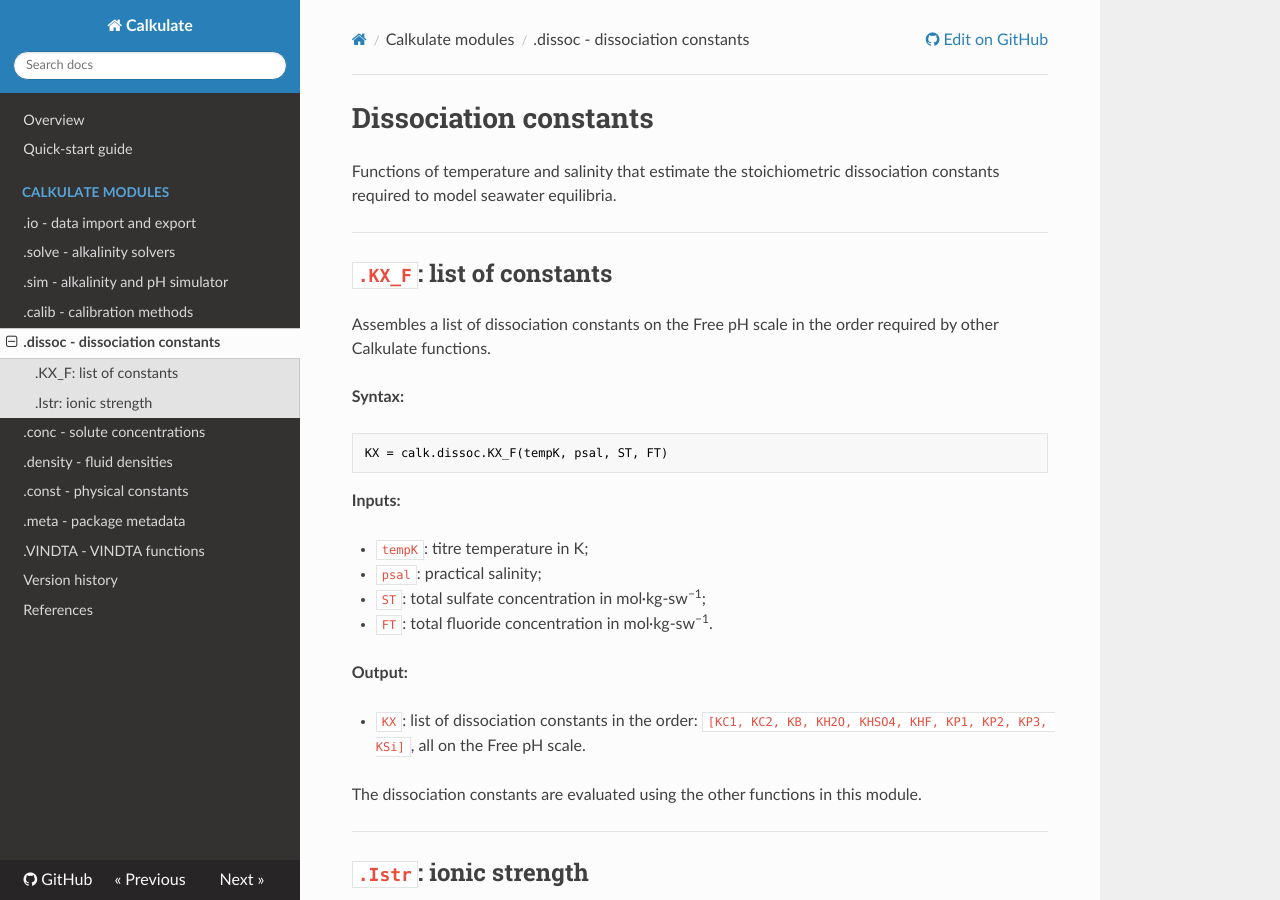
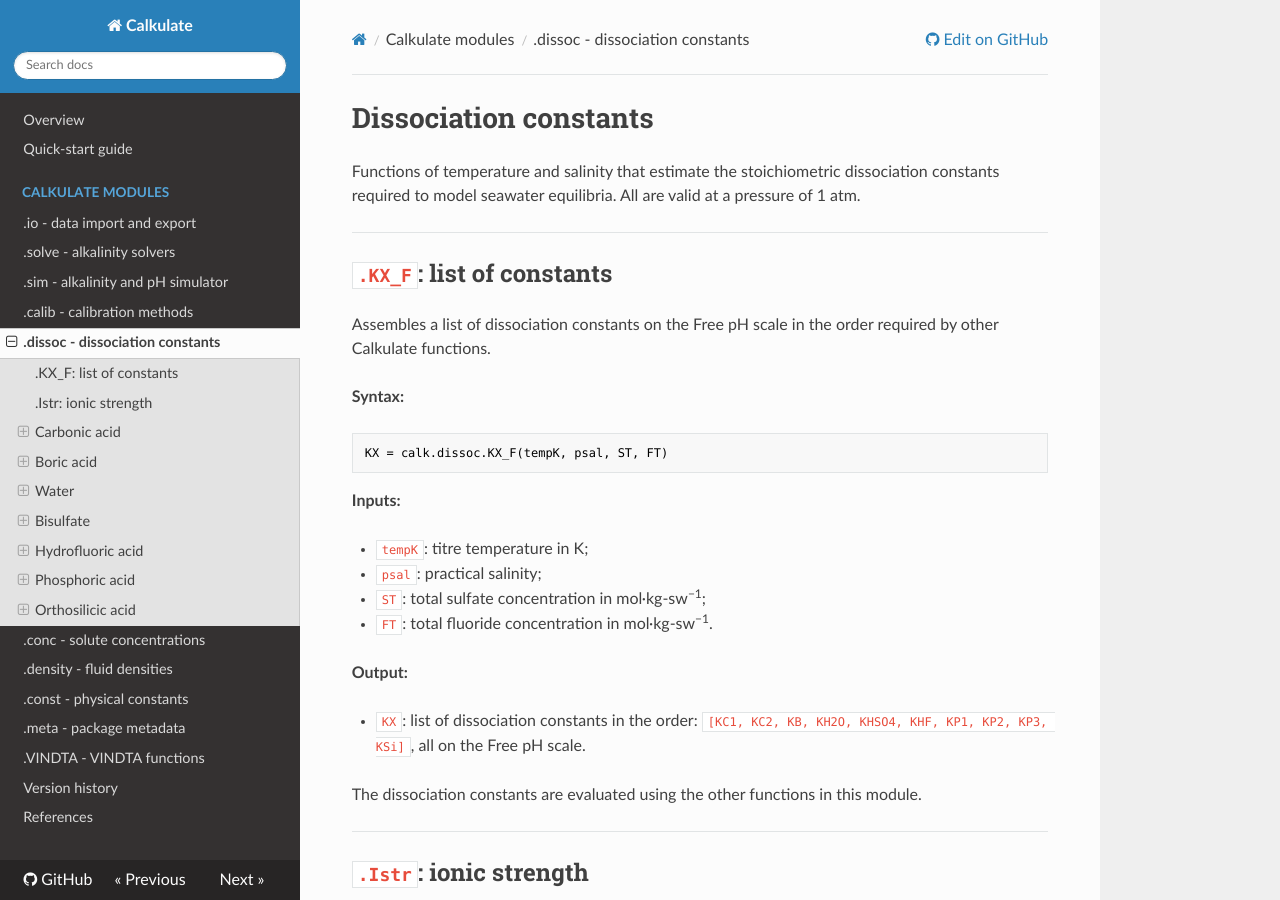
Before and after one commit to mvdh7/calkulate, an MkDocs documentation site: the page built from docs/modules/dissoc.md, in a window 1280 px wide and 900 px high. Built offline with MkDocs 1.6.1, drawn with Linux system fonts in a browser that asks for light colours; nearby versions of some CDN libraries; formulas are drawn with MathJax 3.

Commit message:
Note pressure and drop a nav menu level

```diff
--- a/docs/modules/dissoc.md
+++ b/docs/modules/dissoc.md
@@ -13,7 +13,7 @@
 
 # Dissociation constants
 
-Functions of temperature and salinity that estimate the stoichiometric dissociation constants required to model seawater equilibria.
+Functions of temperature and salinity that estimate the stoichiometric dissociation constants required to model seawater equilibria. All are valid at a pressure of 1 atm.
 
 
 <!-- Add chemistry with https://mhchem.github.io/MathJax-mhchem/ -->
@@ -68,7 +68,7 @@
 
 <hr />
 
-# Carbonic acid
+## Carbonic acid
 
 After dissolving into seawater, $\ce{CO2}$ reacts to form carbonic acid ($\ce{H2CO3}$), which totally dissociates into bicarbonate and carbonate ions ($\ce{HCO3-}$ and $\ce{CO3^2-}$). The relevant equilibria are:
 
@@ -82,7 +82,7 @@
 
 $$K_2^\* = \frac{[\ce{CO3^2-}] [\ce{H+}]}{[\ce{HCO3-}]}$$
 
-## `.KC_T_LDK00`: Lueker et al. (2000)
+### `.KC_T_LDK00`: Lueker et al. (2000)
 
 Estimates the carbonic acid stoichiometric dissociation constants $K_1^\*$ and $K_2^\*$ from temperature and salinity on the Total pH scale following Lueker et al. (2000).
 
@@ -109,7 +109,7 @@
 
 <hr />
 
-# Boric acid
+## Boric acid
 
 The equilibrium reaction is:
 
@@ -119,7 +119,7 @@
 
 $$K_\text{B}^\* = \frac{[\ce{B(OH)4-}] [\ce{H+}]}{[\ce{B(OH)3}]}$$
 
-## `.KB_T_D90a`: Dickson (1990a)
+### `.KB_T_D90a`: Dickson (1990a)
 
 Estimates the boric acid stoichiometric dissociation constant $K_\text{B}^\*$ from temperature and salinity on the Total pH scale following Dickson (1990a).
 
@@ -145,7 +145,7 @@
 
 <hr />
 
-# Water
+## Water
 
 The equilibrium reaction is:
 
@@ -155,7 +155,7 @@
 
 $$K_\text{w}^\* = [\ce{OH-}] [\ce{H+}]$$
 
-## `.KH2O_T_DSC07`: Dickson et al. (2007)
+### `.KH2O_T_DSC07`: Dickson et al. (2007)
 
 Estimates the water stoichiometric dissociation constant $K_\text{w}^\*$ from temperature and salinity on the Total pH scale following Dickson et al. (2007).
 
@@ -176,7 +176,7 @@
 
 <hr />
 
-# Bisulfate
+## Bisulfate
 
 The equilibrium reaction is:
 
@@ -186,7 +186,7 @@
 
 $$K_\text{S}^\* = \frac{[\ce{SO4^2-}] [\ce{H+}]}{[\ce{HSO4-}]}$$
 
-## `.KHSO4_F_D90b`: Dickson (1990b)
+### `.KHSO4_F_D90b`: Dickson (1990b)
 
 Estimates the bisulfate stoichiometric dissociation constant $K_\text{w}^\*$ from temperature and salinity on the Free pH scale following Dickson (1990b).
 
@@ -212,7 +212,7 @@
 
 <hr />
 
-# Hydrofluoric acid
+## Hydrofluoric acid
 
 The equilibrium reaction is:
 
@@ -222,7 +222,7 @@
 
 $$K_\text{HF}^\* = \frac{[\ce{F-}] [\ce{H+}]}{[\ce{HF}]}$$
 
-## `.KHF_T_PF87`: Perez and Fraga (1987)
+### `.KHF_T_PF87`: Perez and Fraga (1987)
 
 Estimates the hydrogen fluoride stoichiometric dissociation constant $K_\text{HF}^\*$ from temperature and salinity on the Total pH scale following Perez and Fraga (1987).
 
@@ -247,7 +247,7 @@
   * `KHF`: stoichiometric dissociation constant for hydrogen fluoride ($K_\text{HF}^\*$), on the Total pH scale, in mol·kg-sw<sup>−1</sup>.
 
 
-## `.KHF_F_DR79`: Dickson and Riley (1979)
+### `.KHF_F_DR79`: Dickson and Riley (1979)
 
 Estimates the hydrogen fluoride stoichiometric dissociation constant $K_\text{HF}^\*$ from temperature and salinity on the Free pH scale following Dickson and Riley (1979).
 
@@ -273,7 +273,7 @@
 
 <hr />
 
-# Phosphoric acid
+## Phosphoric acid
 
 The equilibrium reactions are:
 
@@ -291,7 +291,7 @@
 
 $$K_\text{P3}^\* = \frac{[\ce{PO4^3-}] [\ce{H+}]}{[\ce{HPO4^2-}]}$$
 
-## `.KP_T_DSC07 `: Dickson et al. (2007)
+### `.KP_T_DSC07 `: Dickson et al. (2007)
 
 Estimates the phosphoric acid stoichiometric dissociation constants $K_\text{P1}^\*$, $K_\text{P2}^\*$ and $K_\text{P3}^\*$ from temperature and salinity on the Total pH scale following Dickson et al. (2007).
 
@@ -314,7 +314,7 @@
 
 <hr />
 
-# Orthosilicic acid
+## Orthosilicic acid
 
 The equilibrium reaction is:
 
@@ -324,7 +324,7 @@
 
 $$K_\text{Si}^\* = \frac{[\ce{Si(OH)3O-}] [\ce{H+}]}{[\ce{Si(OH)4}]}$$
 
-## `.KSi_T_M95`: Millero (1995)
+### `.KSi_T_M95`: Millero (1995)
 
 Estimates the orthosilicic acid stoichiometric dissociation constant $K_\text{Si}^\*$ from temperature and salinity on the Total pH scale following Millero (1995).
 
```
